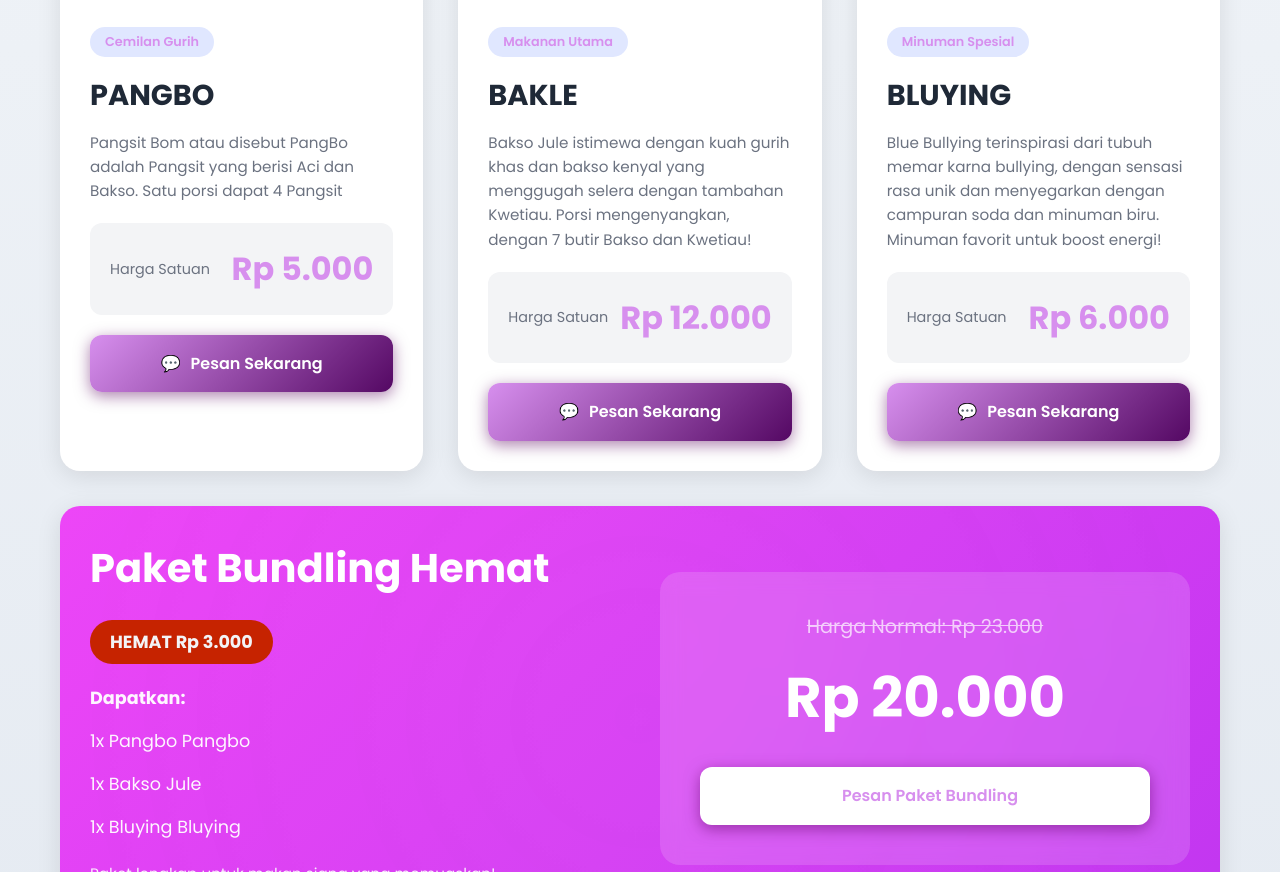
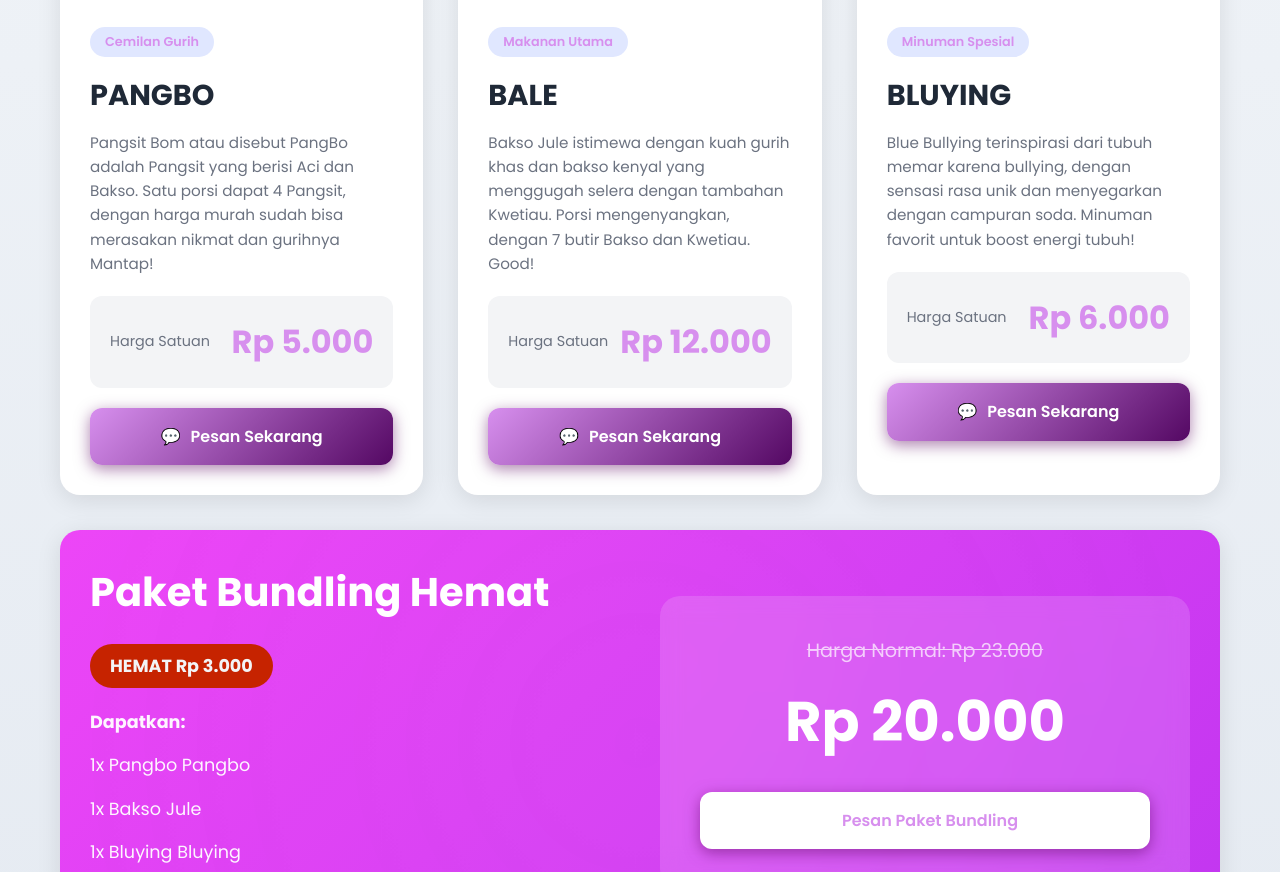
Before and after one commit to LexaThea/SaPutShop, a plain HTML site: page index.html in a window 1280 px wide. Shown: the part 1282-2154 px from the top of the page. Drawn offline with Linux system fonts and the light colour scheme.

Commit message:
fix typo in pkwu

```diff
--- a/index.html
+++ b/index.html
@@ -584,7 +584,7 @@
                 <div class="menu-content">
                     <span class="menu-category">Cemilan Gurih</span>
                     <h3 class="menu-title">PANGBO</h3>
-                    <p class="menu-description">Pangsit Bom atau disebut PangBo adalah Pangsit yang berisi Aci dan Bakso. Satu porsi dapat 4 Pangsit</p>
+                    <p class="menu-description">Pangsit Bom atau disebut PangBo adalah Pangsit yang berisi Aci dan Bakso. Satu porsi dapat 4 Pangsit, dengan harga murah sudah bisa merasakan nikmat dan gurihnya Mantap!</p>
                     <div class="price-row">
                         <span class="price-label">Harga Satuan</span>
                         <span class="price-value">Rp 5.000</span>
@@ -603,8 +603,8 @@
                 </div>
                 <div class="menu-content">
                     <span class="menu-category">Makanan Utama</span>
-                    <h3 class="menu-title">BAKLE</h3>
-                    <p class="menu-description">Bakso Jule istimewa dengan kuah gurih khas dan bakso kenyal yang menggugah selera dengan tambahan Kwetiau. Porsi mengenyangkan, dengan 7 butir Bakso dan Kwetiau!</p>
+                    <h3 class="menu-title">BALE</h3>
+                    <p class="menu-description">Bakso Jule istimewa dengan kuah gurih khas dan bakso kenyal yang menggugah selera dengan tambahan Kwetiau. Porsi mengenyangkan, dengan 7 butir Bakso dan Kwetiau. Good!</p>
                     <div class="price-row">
                         <span class="price-label">Harga Satuan</span>
                         <span class="price-value">Rp 12.000</span>
@@ -624,7 +624,7 @@
                 <div class="menu-content">
                     <span class="menu-category">Minuman Spesial</span>
                     <h3 class="menu-title">BLUYING</h3>
-                    <p class="menu-description">Blue Bullying terinspirasi dari tubuh memar karna bullying, dengan sensasi rasa unik dan menyegarkan dengan campuran soda dan minuman biru. Minuman favorit untuk boost energi!</p>
+                    <p class="menu-description">Blue Bullying terinspirasi dari tubuh memar karena bullying, dengan sensasi rasa unik dan menyegarkan dengan campuran soda. Minuman favorit untuk boost energi tubuh!</p>
                     <div class="price-row">
                         <span class="price-label">Harga Satuan</span>
                         <span class="price-value">Rp 6.000</span>
```
